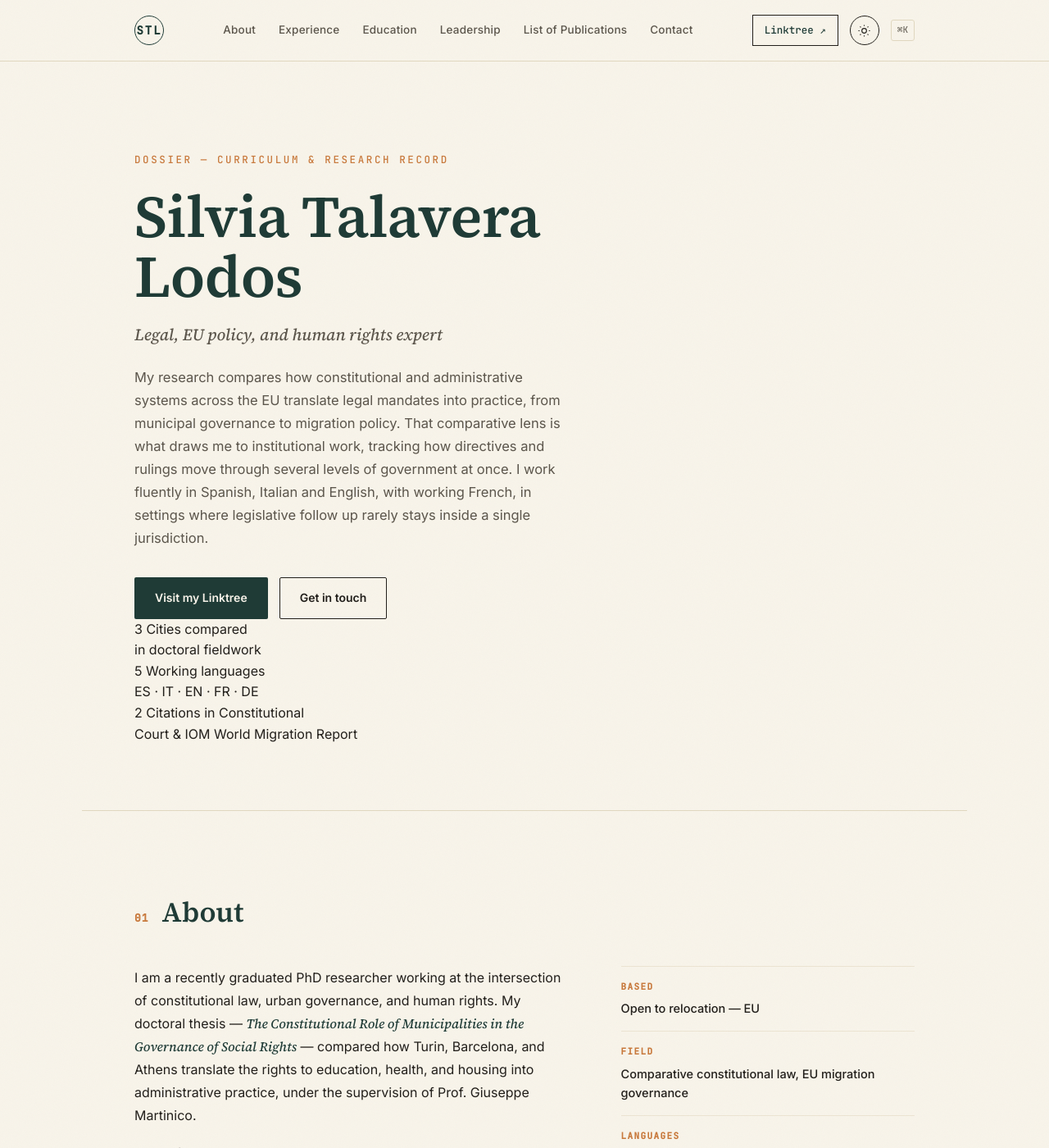
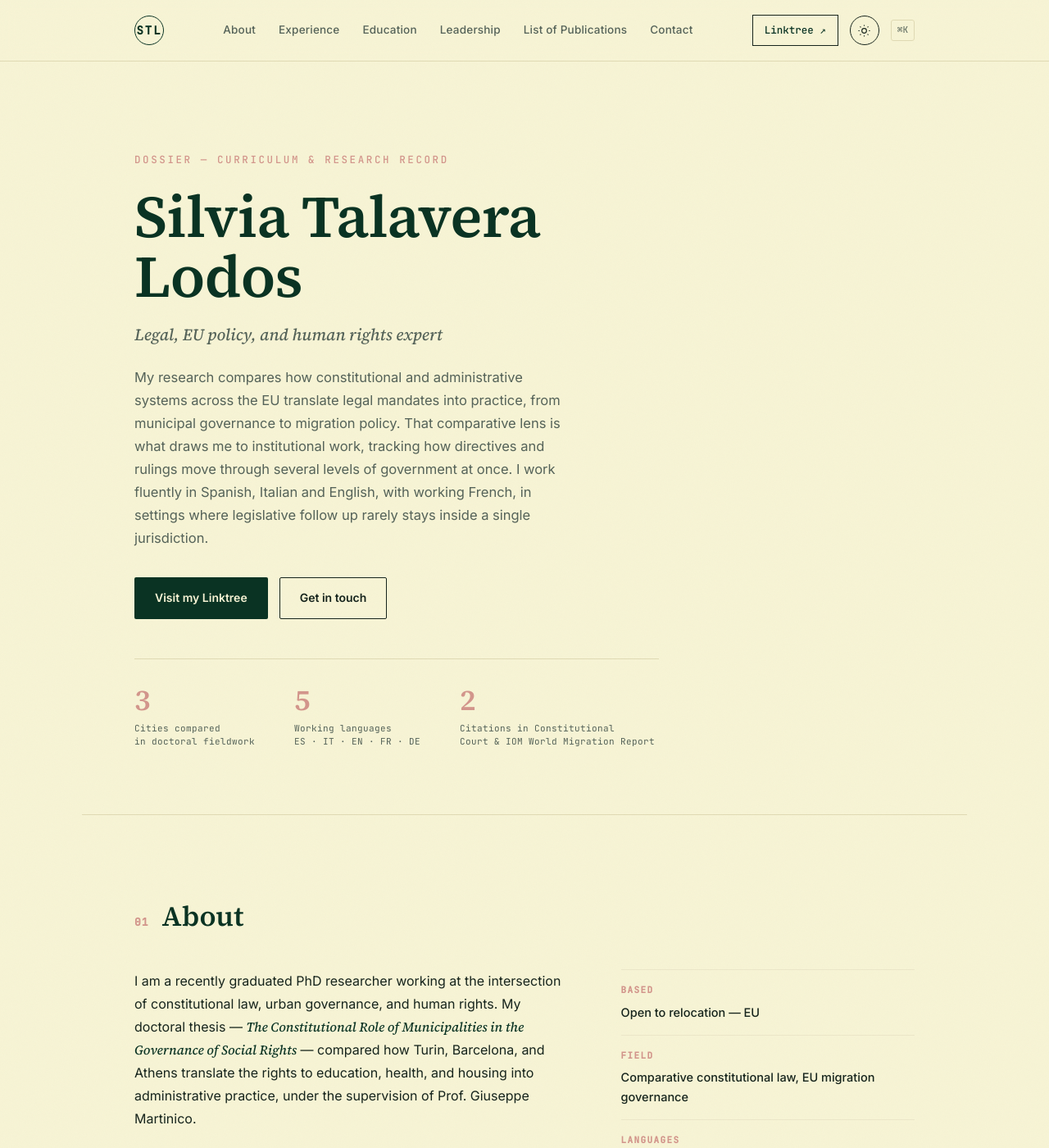
Before and after one commit to stalaveralodos-ux/s.talaveralodos, a Jekyll site: the page built from index.html, in a window 1280 px wide and 1400 px high. Shown: the whole window at 82% size. Built offline with Jekyll 4.4.1, drawn with Linux system fonts in a browser that asks for light colours.

Commit message:
Add files via upload

```diff
--- a/assets/style.css
+++ b/assets/style.css
@@ -5,21 +5,22 @@
    ============================================================ */
 
 :root{
-  /* Paleta renovada: verde pino editorial + ocre cálido, en vez de navy + terracotta */
-  --paper:      #F8F4EA;
-  --paper-deep: #EFE7D3;
-  --ink:        #221F1B;
-  --ink-soft:   #5C564C;
-  --navy:       #1F3B36;   /* antes azul marino → ahora verde pino profundo */
-  --navy-deep:  #142825;
-  --terracotta: #C97A3D;   /* antes terracota rojiza → ahora ocre cálido */
-  --terracotta-soft: #D99A63;
-  --bottle:     #3F6E52;
-  --line:       #E1D8C0;
-  --line-soft:  #ECE4D2;
+  /* Paleta reimaginada a partir del moodboard "estanque de lotos":
+     verde bosque profundo + rosa apagado como acento cálido + beige cálido de fondo */
+  --paper:      #F7F4D5;
+  --paper-deep: #EDE8C4;
+  --ink:        #16241C;
+  --ink-soft:   #556359;
+  --navy:       #0A3323;   /* Dark green — títulos y estructura */
+  --navy-deep:  #062218;
+  --terracotta: #D3968C;   /* Rosy brown — acento cálido, antes ocre */
+  --terracotta-soft: #E0B3AC;
+  --bottle:     #839958;   /* Moss green — verde secundario */
+  --line:       #E0DAB4;
+  --line-soft:  #ECE7C9;
   --cream-card: #FFFFFF;
-  --topbar-bg:  rgba(248,244,234,0.88);
-  --num-light:  rgba(248,244,234,0.65);
+  --topbar-bg:  rgba(247,244,213,0.88);
+  --num-light:  rgba(247,244,213,0.65);
 
   --serif: "Source Serif 4", Georgia, serif;
   --sans:  "Inter", -apple-system, BlinkMacSystemFont, "Segoe UI", sans-serif;
@@ -31,20 +32,20 @@
 
 /* ---------- modo oscuro ---------- */
 [data-theme="dark"]{
-  --paper:      #142020;
-  --paper-deep: #1B2928;
-  --ink:        #EDEAE2;
-  --ink-soft:   #AFA99C;
-  --navy:       #8FBBB0;   /* verde pino claro para que resalte sobre fondo oscuro */
-  --navy-deep:  #6E9E92;
-  --terracotta: #E3A469;
-  --terracotta-soft: #F0C293;
-  --bottle:     #6FA184;
-  --line:       #2C3634;
-  --line-soft:  #24302D;
-  --cream-card: #1E2827;
-  --topbar-bg:  rgba(20,32,32,0.88);
-  --num-light:  rgba(20,32,32,0.5);
+  --paper:      #0E1A14;
+  --paper-deep: #16241C;
+  --ink:        #EDEAE0;
+  --ink-soft:   #A9B3A5;
+  --navy:       #6FA184;   /* Moss/pine claro para contraste sobre fondo oscuro */
+  --navy-deep:  #839958;
+  --terracotta: #E0B3AC;   /* Rosy brown claro */
+  --terracotta-soft: #EDCAC5;
+  --bottle:     #A3B87C;
+  --line:       #24352A;
+  --line-soft:  #1C2B21;
+  --cream-card: #17241B;
+  --topbar-bg:  rgba(14,26,20,0.88);
+  --num-light:  rgba(14,26,20,0.5);
 }
 
 body, .topbar, .btn, .cv-link, .theme-toggle{
@@ -171,8 +172,24 @@ ul{ list-style:none; margin:0; padding:0; }
 }
 .btn-outline:hover{ background: var(--navy); color: var(--paper); }
 
+.hero-stats{
+  display: flex; gap: clamp(28px, 4vw, 48px); flex-wrap: wrap;
+  margin-top: 48px; padding-top: 32px; border-top: 1px solid var(--line);
+  max-width: 640px;
+}
+.hero-stat{ display: flex; flex-direction: column; }
+.hero-stat-num{
+  font-family: var(--serif); font-weight: 600; font-size: clamp(28px, 3.4vw, 36px);
+  color: var(--terracotta); line-height: 1;
+}
+.hero-stat-label{
+  font-family: var(--mono); font-size: 11px; letter-spacing: 0.4px;
+  color: var(--ink-soft); margin-top: 8px; line-height: 1.5;
+}
+
 @media (max-width: 760px){
   .hero{ padding-top: clamp(48px, 8vw, 80px); }
+  .hero-stats{ gap: 28px; }
 }
 
 /* ---------- sections, generic ---------- */
@@ -263,6 +280,44 @@ ul{ list-style:none; margin:0; padding:0; }
   color: var(--terracotta); font-weight: 600; margin-bottom: 8px;
 }
 .skills-block p{ font-size: 15px; color: var(--ink); line-height: 1.75; }
+
+/* ---------- year accordion (Courses, Conferences) ---------- */
+.accordion-list{ display:flex; flex-direction:column; gap: 10px; }
+.accordion-year{
+  border: 1px solid var(--line);
+  border-radius: 4px;
+  background: var(--cream-card);
+  overflow: hidden;
+}
+.accordion-year summary{
+  list-style: none;
+  cursor: pointer;
+  display: flex; align-items: center; gap: 12px;
+  padding: 16px 22px;
+  font-family: var(--serif); font-weight: 600; font-size: 19px;
+  color: var(--navy);
+}
+.accordion-year summary::-webkit-details-marker{ display:none; }
+.accordion-year summary::before{
+  content: "+";
+  font-family: var(--mono); font-size: 15px; color: var(--terracotta);
+  width: 16px; text-align:center; transition: transform .2s ease;
+}
+.accordion-year[open] summary::before{ content: "−"; }
+.accordion-count{
+  font-family: var(--mono); font-size: 11.5px; color: var(--ink-soft);
+  margin-left: auto; letter-spacing: .5px;
+}
+.accordion-body{
+  padding: 0 22px 6px;
+  border-top: 1px solid var(--line-soft);
+}
+.accordion-body .exp-item{ grid-template-columns: 90px 1fr; padding: 18px 0; }
+.accordion-body .exp-item:first-child{ border-top: none; }
+
+@media (max-width: 600px){
+  .accordion-body .exp-item{ grid-template-columns: 1fr; gap: 4px; }
+}
 
 /* ---------- contact ---------- */
 .contact{
@@ -440,7 +495,7 @@ ul{ list-style:none; margin:0; padding:0; }
    change every --rpl-accent value below to: #c1487a
 */
 .research-project-link{
-  --rpl-accent: #2f5fd6;
+  --rpl-accent: #839958;
   display: block;
   margin-top: 24px;
   padding: 18px 22px;
@@ -480,3 +535,14 @@ ul{ list-style:none; margin:0; padding:0; }
   opacity: .75;
   line-height: 1.5;
 }
+.rpl-cta{
+  display: inline-block;
+  margin-top: 14px;
+  font-family: var(--mono);
+  font-size: 11.5px;
+  font-weight: 600;
+  letter-spacing: .04em;
+  text-transform: uppercase;
+  color: var(--rpl-accent);
+}
+.research-project-link{ padding: 22px 24px; }
```
